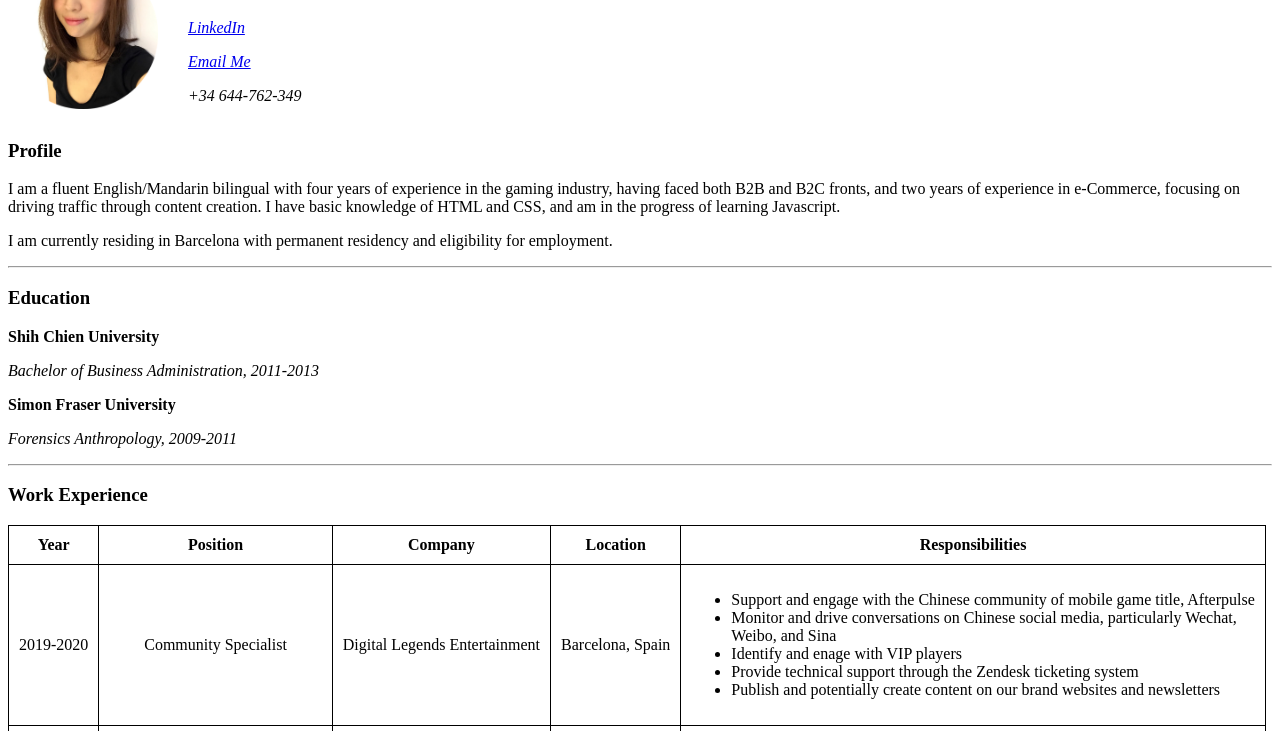
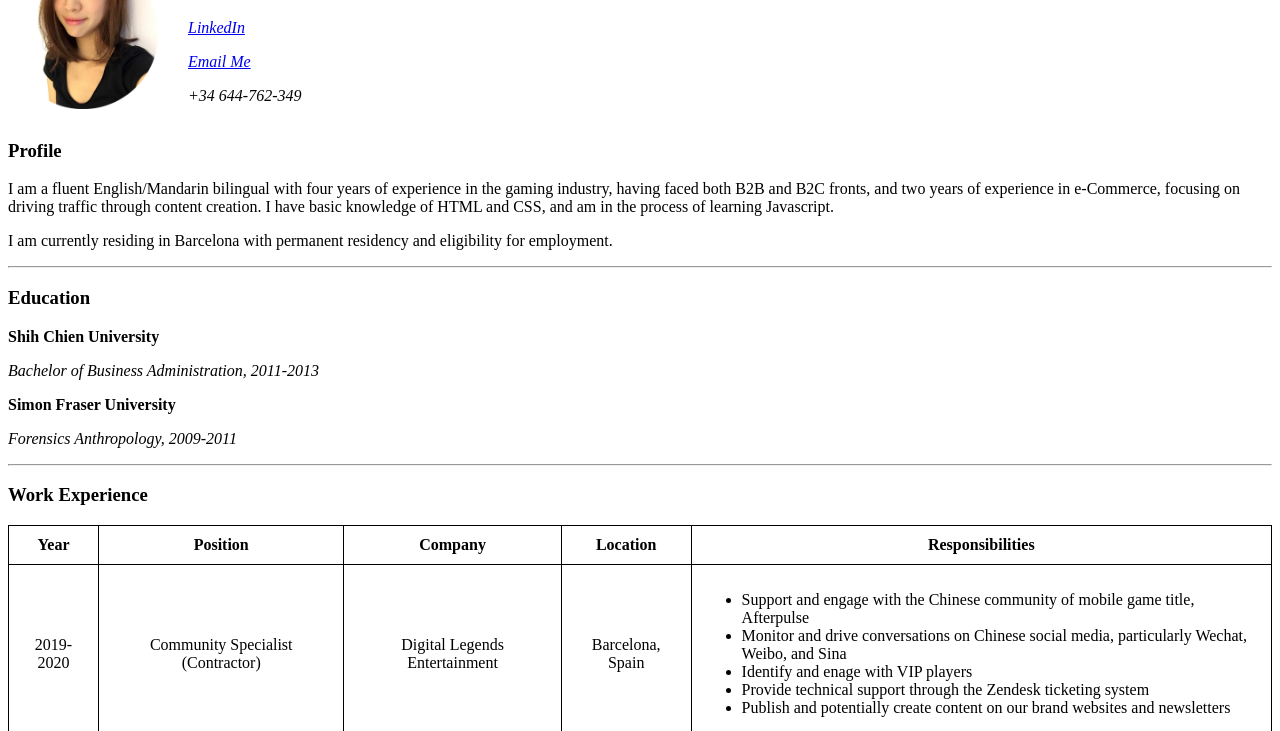
Before and after one commit to evelynhg117/resume, a plain HTML site: page index.html in a window 1280 px wide. Shown: the part 69-800 px from the top of the page. Drawn offline with Linux system fonts and the light colour scheme.

Commit message:
Update index.html

```diff
--- a/index.html
+++ b/index.html
@@ -22,7 +22,7 @@
   </header>
   <main>
     <h3>Profile</h3>
-    <p>I am a fluent English/Mandarin bilingual with four years of experience in the gaming industry, having faced both B2B and B2C fronts, and two years of experience in e-Commerce, focusing on driving traffic through content creation. I have basic knowledge of HTML and CSS, and am in the progress of learning Javascript.</p>
+    <p>I am a fluent English/Mandarin bilingual with four years of experience in the gaming industry, having faced both B2B and B2C fronts, and two years of experience in e-Commerce, focusing on driving traffic through content creation. I have basic knowledge of HTML and CSS, and am in the process of learning Javascript.</p>
     <p>I am currently residing in Barcelona with permanent residency and eligibility for employment.</p>
     <hr>
   </main>
@@ -51,7 +51,7 @@
       <tbody>
         <tr>
           <td>2019-2020</td>
-          <td>Community Specialist</td>
+          <td>Community Specialist (Contractor)</td>
           <td>Digital Legends Entertainment</td>
           <td>Barcelona, Spain</td>
           <td>
```
